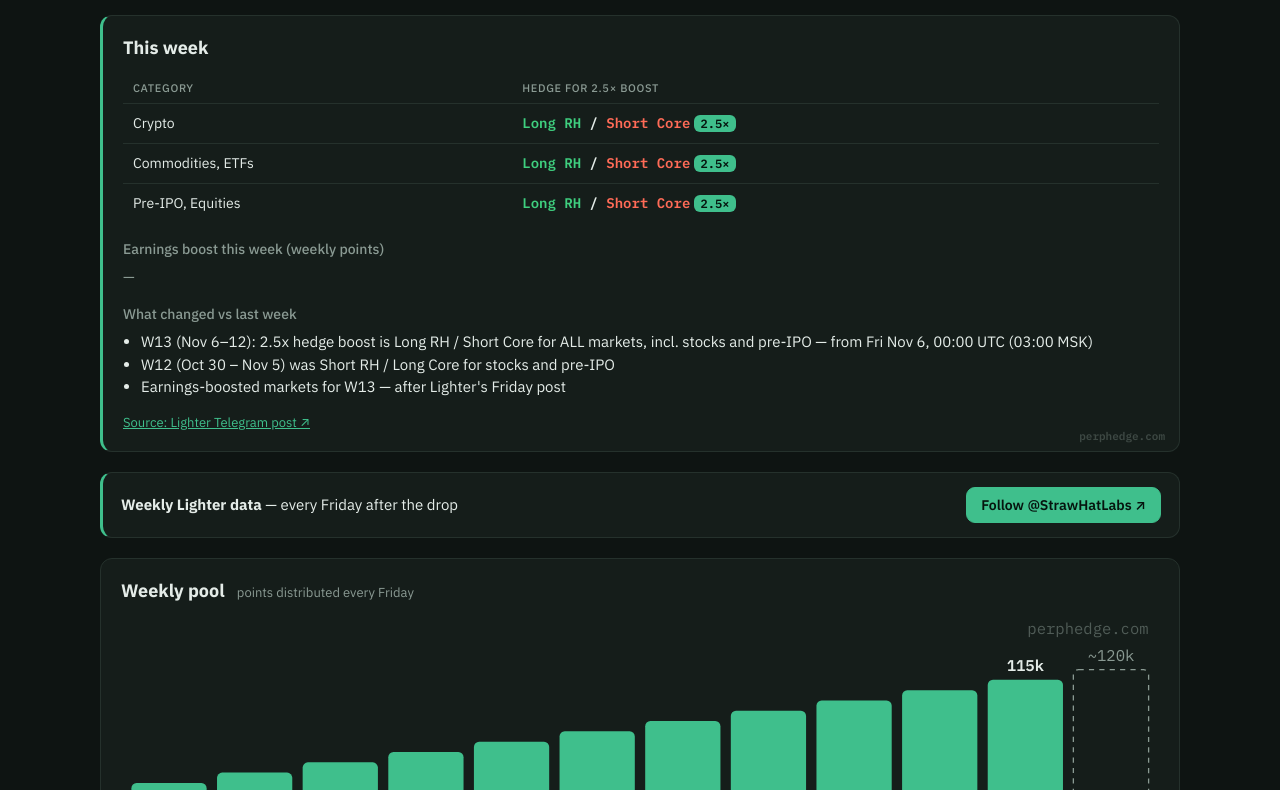
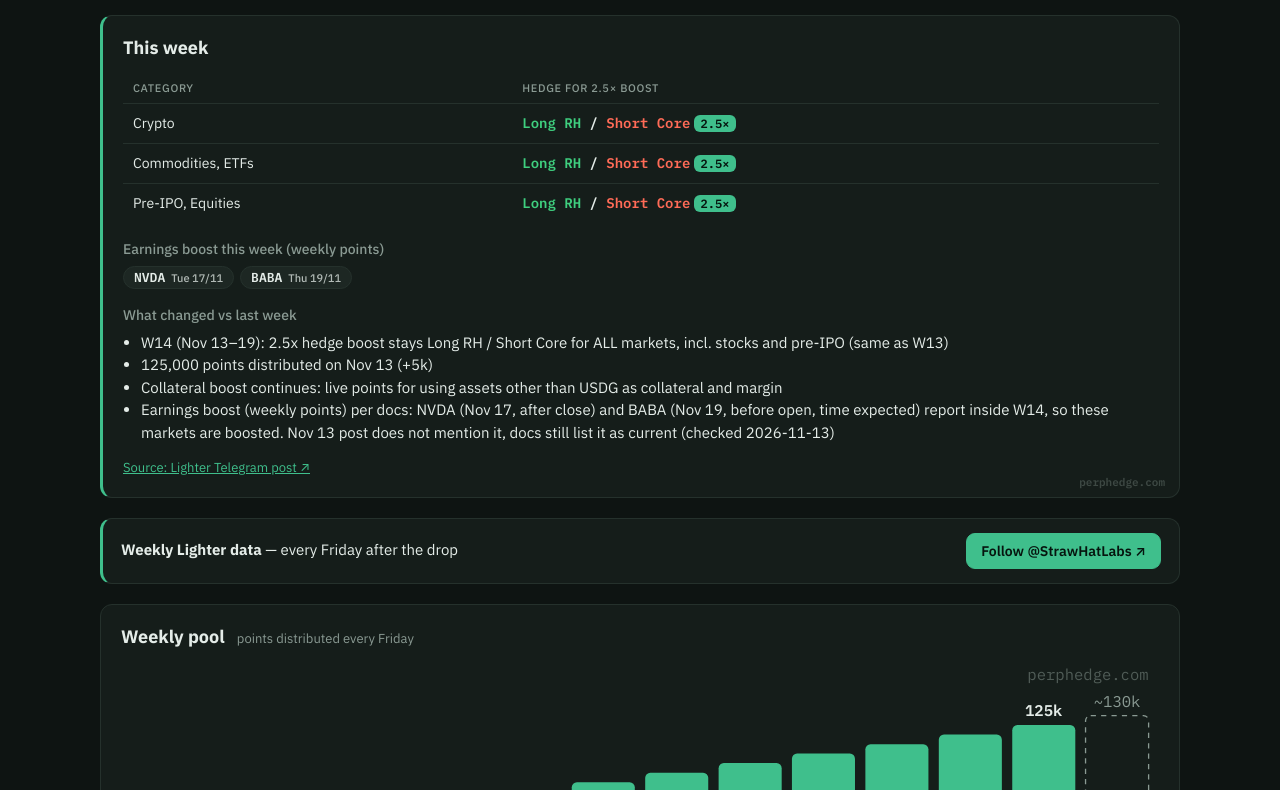
Before and after one commit to ToshibaTG/perphedge, a plain HTML site: page points/index.html in a window 1280 px wide. Shown: the part 225-1015 px from the top of the page. Drawn offline with Linux system fonts and the light colour scheme.

Commit message:
Add files via upload

```diff
--- a/points/index.html
+++ b/points/index.html
@@ -237,6 +237,7 @@ var RULES={en:[
   ['Hedge boost 2.5×','Weekly points only. Hedge your RH position on Lighter Core in the boosted direction (see “This week”). Can change weekly.'],
   ['Partial hedge counts','$100 on RH hedged with $50 on Core = 1.75× boost. Equal or larger Core position = full 2.5×.'],
   ['Mobile boost 1× → 2×','Linear by the share of your volume placed from the Robinhood Wallet app. Applies to live and weekly points.'],
+  ['Collateral boost','Live points also accrue for holding assets other than USDG as collateral and margin (docs: Live & Weekly Points). On Nov 13 Lighter said this boost continues.'],
   ['Market boosts','Earnings boost for weekly points when the company reports during the week. Pre-IPO and new listings may be boosted too.'],
   ['Referral','Referred traders get +10% weekly points; the referrer gets 10% of their points. Code PERPHEDGE.'],
   ['Week = Fri → Thu','Weekly points cover Friday (incl.) to Thursday (incl.) and are dropped every Friday.'],
@@ -246,6 +247,7 @@ var RULES={en:[
   ['Хедж-буст 2.5×','Только недельные поинты. Хеджируйте позицию RH на Lighter Core в бустовом направлении (см. «Эта неделя»). Может меняться каждую неделю.'],
   ['Частичный хедж тоже считается','$100 на RH и $50 хеджа на Core = буст 1.75×. Позиция на Core такая же или больше — полный 2.5×.'],
   ['Мобильный буст 1× → 2×','Линейно по доле объёма, отправленного из приложения Robinhood Wallet. Действует на лайв и недельные.'],
+  ['Буст за залог','Лайв-поинты начисляются и за то, что в залоге и марже лежат активы кроме USDG (документация, раздел Live & Weekly Points). 13.11 Lighter написал, что буст продолжается.'],   // v1.5
   ['Бусты рынков','Буст за отчёты к недельным, если компания отчитывается на этой неделе. Pre-IPO и новые листинги тоже могут быть с бустом.'],
   ['Рефералка','Приглашённые получают +10% к недельным, пригласивший — 10% их поинтов. Код PERPHEDGE.'],
   ['Неделя = пт → чт','Недельные считаются с пятницы по четверг включительно, раздача каждую пятницу.'],
--- a/points/points-data.json
+++ b/points/points-data.json
@@ -1,8 +1,8 @@
 {
-  "updated": "2026-11-05",
-  "next_drop_utc": "2026-11-06T12:30:00Z",
+ "updated": "2026-11-13",
+ "next_drop_utc": "2026-11-20T12:30:00Z",
  "this_week": {
-    "week_start": "2026-11-06",
+  "week_start": "2026-11-13",
   "hedge_directions": [
    {
     "category": "Crypto",
@@ -17,13 +17,17 @@
     "boost_pair": "Long RH / Short Core"
    }
   ],
-    "earnings_boosted": [],
+  "earnings_boosted": [
+   "NVDA",
+   "BABA"
+  ],
   "changes": [
-      "W13 (Nov 6–12): 2.5x hedge boost is Long RH / Short Core for ALL markets, incl. stocks and pre-IPO — from Fri Nov 6, 00:00 UTC (03:00 MSK)",
-      "W12 (Oct 30 – Nov 5) was Short RH / Long Core for stocks and pre-IPO",
-      "Earnings-boosted markets for W13 — after Lighter's Friday post"
+   "W14 (Nov 13–19): 2.5x hedge boost stays Long RH / Short Core for ALL markets, incl. stocks and pre-IPO (same as W13)",
+   "125,000 points distributed on Nov 13 (+5k)",
+   "Collateral boost continues: live points for using assets other than USDG as collateral and margin",
+   "Earnings boost (weekly points) per docs: NVDA (Nov 17, after close) and BABA (Nov 19, before open, time expected) report inside W14, so these markets are boosted. Nov 13 post does not mention it, docs still list it as current (checked 2026-11-13)"
   ],
-    "source_url": "https://t.me/lighter_announcements"
+  "source_url": "https://t.me/lighter_announcements/481"
  },
  "hedge_weeks": [
   {
@@ -65,127 +69,41 @@
     }
    ],
    "source_url": "https://docs.lighter.xyz/programs/lighter-on-robinhood-chain-points"
+  },
+  {
+   "week": "W14",
+   "week_start": "2026-11-13",
+   "week_end": "2026-11-19",
+   "hedge_directions": [
+    {
+     "category": "Crypto",
+     "boost_pair": "Long RH / Short Core"
+    },
+    {
+     "category": "Commodities, ETFs",
+     "boost_pair": "Long RH / Short Core"
+    },
+    {
+     "category": "Pre-IPO, Equities",
+     "boost_pair": "Long RH / Short Core"
+    }
+   ],
+   "source_url": "https://docs.lighter.xyz/programs/lighter-on-robinhood-chain-points"
   }
  ],
  "earnings": [
   {
-      "sym": "OKLO",
-      "date": "2026-11-06",
+   "sym": "NVDA",
+   "date": "2026-11-17",
+   "when": "amc",
+   "src": "investor.nvidia.com press release Oct 28, 2026: call Nov 17, 2:00 PM PT / 5:00 PM ET (checked 2026-11-13)"
+  },
+  {
+   "sym": "BABA",
+   "date": "2026-11-19",
    "when": "bmo",
    "expected": true,
-      "src": "earnings-watcher.com, marketbeat.com (checked 2026-11-05)"
-    },
-    {
-      "sym": "VST",
-      "date": "2026-11-06",
-      "when": "bmo",
-      "expected": true,
-      "src": "earnings-watcher.com, marketbeat.com (checked 2026-11-05)"
-    },
-    {
-      "sym": "MRNA",
-      "date": "2026-11-06",
-      "when": "bmo",
-      "expected": true,
-      "src": "earnings-watcher.com, marketbeat.com (checked 2026-11-05)"
-    },
-    {
-      "sym": "WULF",
-      "date": "2026-11-06",
-      "when": "bmo",
-      "expected": true,
-      "src": "earnings-watcher.com, marketbeat.com (checked 2026-11-05)"
-    },
-    {
-      "sym": "CHTR",
-      "date": "2026-11-06",
-      "when": "bmo",
-      "expected": true,
-      "src": "earnings-watcher.com, marketbeat.com (checked 2026-11-05)"
-    },
-    {
-      "sym": "RKLB",
-      "date": "2026-11-09",
-      "when": "amc",
-      "expected": true,
-      "src": "earnings-watcher.com, marketbeat.com (checked 2026-11-05)"
-    },
-    {
-      "sym": "HIMS",
-      "date": "2026-11-09",
-      "when": "amc",
-      "expected": true,
-      "src": "earnings-watcher.com, marketbeat.com (checked 2026-11-05)"
-    },
-    {
-      "sym": "ASTS",
-      "date": "2026-11-09",
-      "when": "amc",
-      "expected": true,
-      "src": "earnings-watcher.com, marketbeat.com (checked 2026-11-05)"
-    },
-    {
-      "sym": "ACHR",
-      "date": "2026-11-09",
-      "when": "amc",
-      "expected": true,
-      "src": "earnings-watcher.com, marketbeat.com (checked 2026-11-05)"
-    },
-    {
-      "sym": "PLUG",
-      "date": "2026-11-09",
-      "when": "amc",
-      "expected": true,
-      "src": "earnings-watcher.com, marketbeat.com (checked 2026-11-05)"
-    },
-    {
-      "sym": "TTD",
-      "date": "2026-11-09",
-      "when": "amc",
-      "expected": true,
-      "src": "earnings-watcher.com, marketbeat.com (checked 2026-11-05)"
-    },
-    {
-      "sym": "LCID",
-      "date": "2026-11-09",
-      "when": "amc",
-      "expected": true,
-      "src": "earnings-watcher.com, marketbeat.com (checked 2026-11-05)"
-    },
-    {
-      "sym": "SE",
-      "date": "2026-11-10",
-      "when": "bmo",
-      "expected": true,
-      "src": "earnings-watcher.com, marketbeat.com (checked 2026-11-05)"
-    },
-    {
-      "sym": "CRWV",
-      "date": "2026-11-10",
-      "when": "amc",
-      "expected": true,
-      "src": "earnings-watcher.com, marketbeat.com (checked 2026-11-05)"
-    },
-    {
-      "sym": "RGTI",
-      "date": "2026-11-10",
-      "when": "amc",
-      "expected": true,
-      "src": "earnings-watcher.com, marketbeat.com (checked 2026-11-05)"
-    },
-    {
-      "sym": "CSCO",
-      "date": "2026-11-11",
-      "when": "amc",
-      "expected": true,
-      "src": "earnings-watcher.com, marketbeat.com (checked 2026-11-05)"
-    },
-    {
-      "sym": "AMAT",
-      "date": "2026-11-12",
-      "when": "amc",
-      "expected": true,
-      "src": "earnings-watcher.com, marketbeat.com (checked 2026-11-05)"
+   "src": "alibabagroup.com press release Nov 6, 2026: results on Nov 19; time not stated, usually before US open (checked 2026-11-13)"
   }
  ],
  "weekly_pools": [
@@ -253,12 +171,24 @@
    "date": "2026-10-30",
    "pool": 115000,
    "note": "Earnings + hedge boosts continue; extra boosts for newly listed markets",
-      "src": null
+   "src": "https://t.me/lighter_announcements/468"
   },
   {
    "date": "2026-11-06",
+   "pool": 120000,
+   "note": "Earnings + new-listing boosts continue, updated hedge boosts (all Long RH / Short Core); collateral incentives introduced",
+   "src": "https://t.me/lighter_announcements/476"
+  },
+  {
+   "date": "2026-11-13",
+   "pool": 125000,
+   "note": "Collateral + hedge boosts continue",
+   "src": "https://t.me/lighter_announcements/481"
+  },
+  {
+   "date": "2026-11-20",
    "pool": null,
-      "expected": 120000
+   "expected": 130000
   }
  ],
  "our_results": [
@@ -268,11 +198,27 @@
    "live": 0.76,
    "weekly": 6.57,
    "multiplier": 8.64,
-      "usd_per_point": 2.4
+   "usd_per_point": 2.42
   },
   {
    "week": "Oct 23–29",
    "account": "mostly Premium",
+   "live": 6.072,
+   "weekly": 64.86,
+   "multiplier": 10.7,
+   "usd_per_point": 3.48
+  },
+  {
+   "week": "Oct 30 – Nov 5",
+   "account": "Standard",
+   "live": 8.628,
+   "weekly": 154.82,
+   "multiplier": 17.9,
+   "usd_per_point": 2.95
+  },
+  {
+   "week": "Nov 6–12",
+   "account": "Standard",
    "live": null,
    "weekly": null,
    "multiplier": null,
```
Lines whose indentation alone changed are shown as unchanged.
